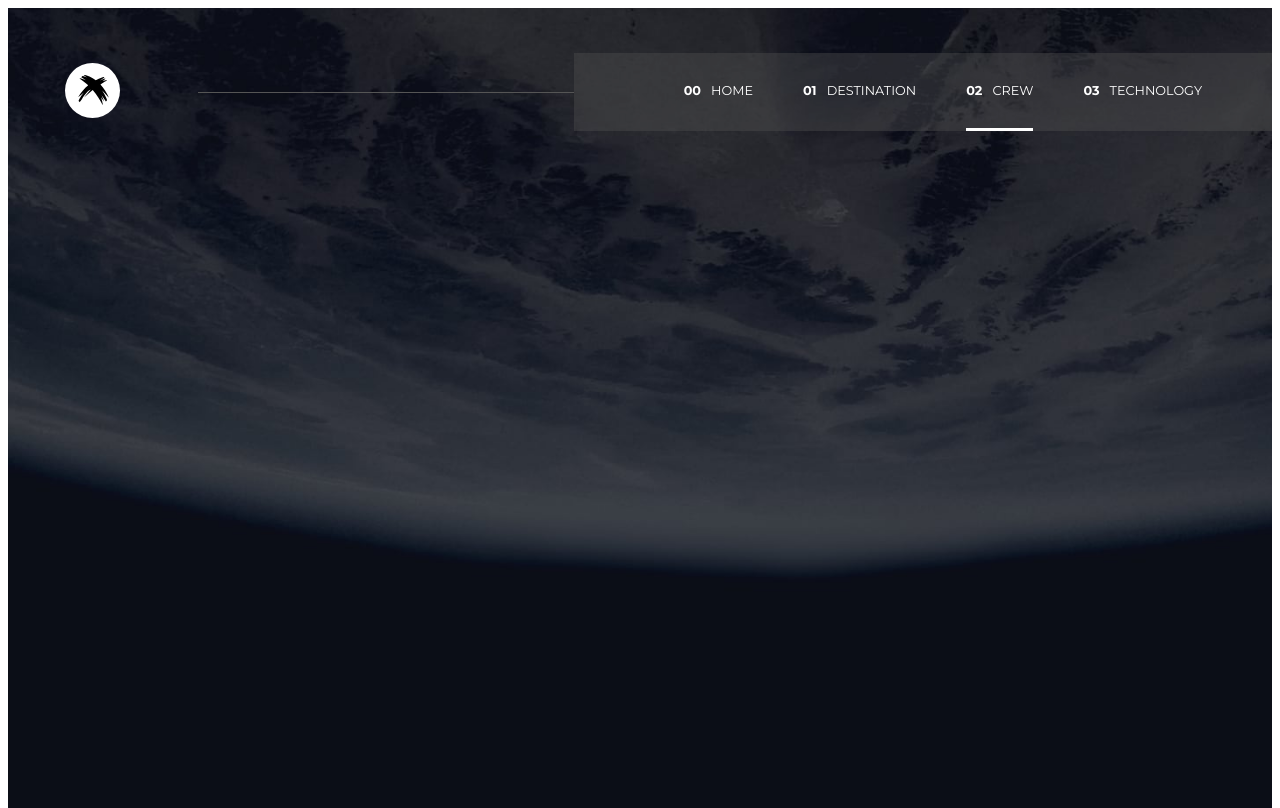
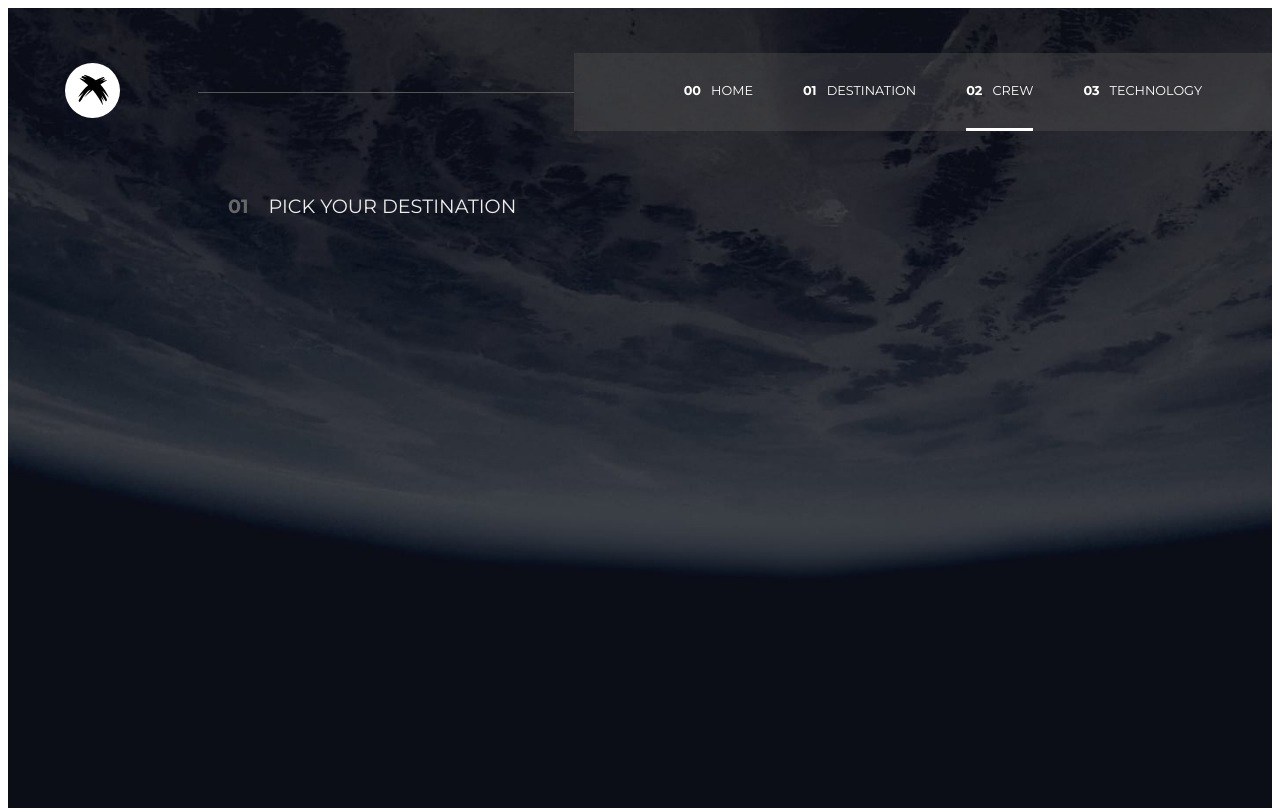
Before and after one commit to darrk-heart/SpaceVoyageHub, a React (Create React App) app: page / in a window 1280 px wide. Built offline with nearby package versions, Linux system fonts and the light colour scheme; a web font is replaced by a local one.

Commit message:
crew static page set

```diff
--- a/src/components/Crew/Crew.jsx
+++ b/src/components/Crew/Crew.jsx
@@ -7,10 +7,13 @@ function Crew({ children }) {
     <div className={styles.container}>
       <img src={bg} alt="background" className={styles.back} />
       <div>
-        <div className={styles.heading}>
+        <div className={styles.content}>
           {children}{" "}
           <div className={styles.half}>
-
+            <div className={styles.halfOne}>
+              <span className={styles.number}>01</span>
+              <span className={styles.text}>PICK YOUR DESTINATION</span>
+            </div>
           </div>
         </div>
       </div>
--- a/src/components/Crew/Crew.module.css
+++ b/src/components/Crew/Crew.module.css
@@ -14,7 +14,7 @@
   position: absolute;
   z-index: -1;
 }
-.heading {
+.content {
   position: absolute;
   z-index: 15;
   width: 100%;
@@ -24,6 +24,16 @@
   display: flex;
   justify-content: space-between;
   padding: 0 220px;
-  margin-top: 15%;
+  margin-top: 5%;
   align-items: center;
 }
+.halfOne {
+  font-family: "Montserrat", sans-serif;
+  font-size: 1.2rem;
+  color: #eeeeee;
+}
+.number {
+  margin-right: 20px;
+  color: #666666;
+  font-weight: 600;
+}
```
